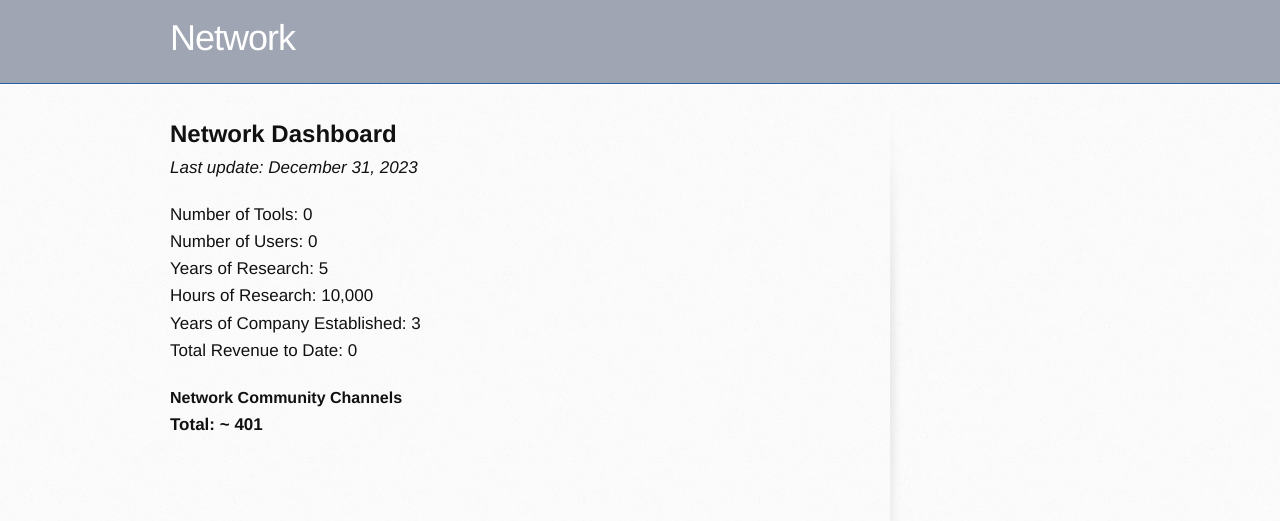
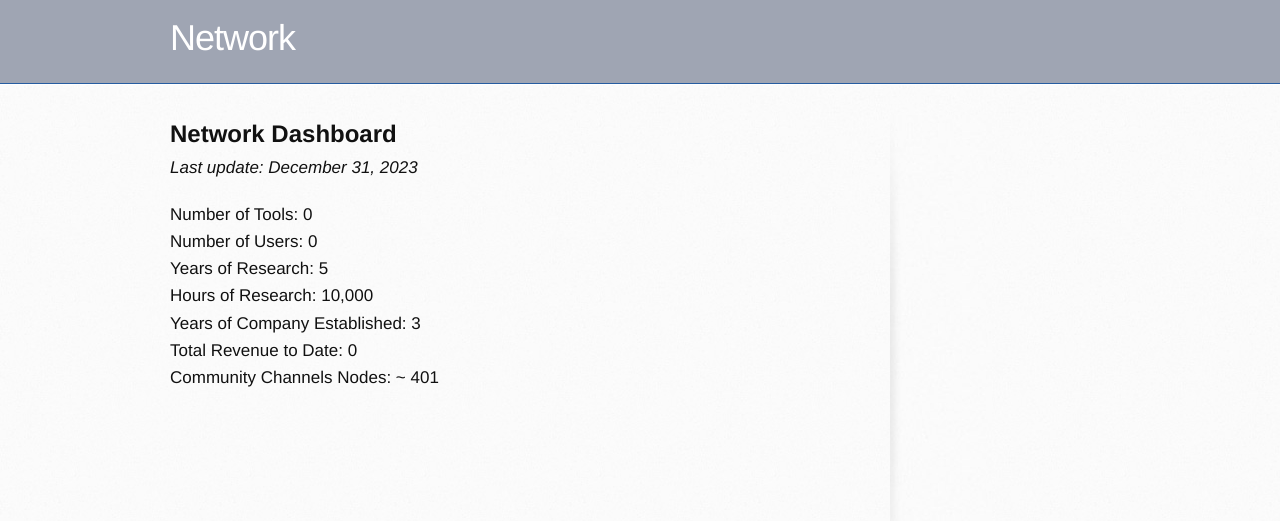
Before and after one commit to networkf/network.github.io, a Jekyll site: the page built from dashboard.md, in a window 1280 px wide. Shown: the top 521 px of the page. Built offline with Jekyll 4.4.1, drawn with Linux system fonts in a browser that asks for light colours; some web fonts are replaced; our own code applies the rules of GitHub Pages for plain Markdown files; the repository's description, which GitHub fills in, is left out.

Commit message:
Update dashboard.md

```diff
--- a/dashboard.md
+++ b/dashboard.md
@@ -22,7 +22,5 @@ Hours of Research: 10,000
 Years of Company Established: 3
 <br>
 Total Revenue to Date: 0
-
-<b><font size="3">Network Community Channels</font></b>
 <br>
-<b>Total: ~ 401 </b>
+Community Channels Nodes: ~ 401
```
